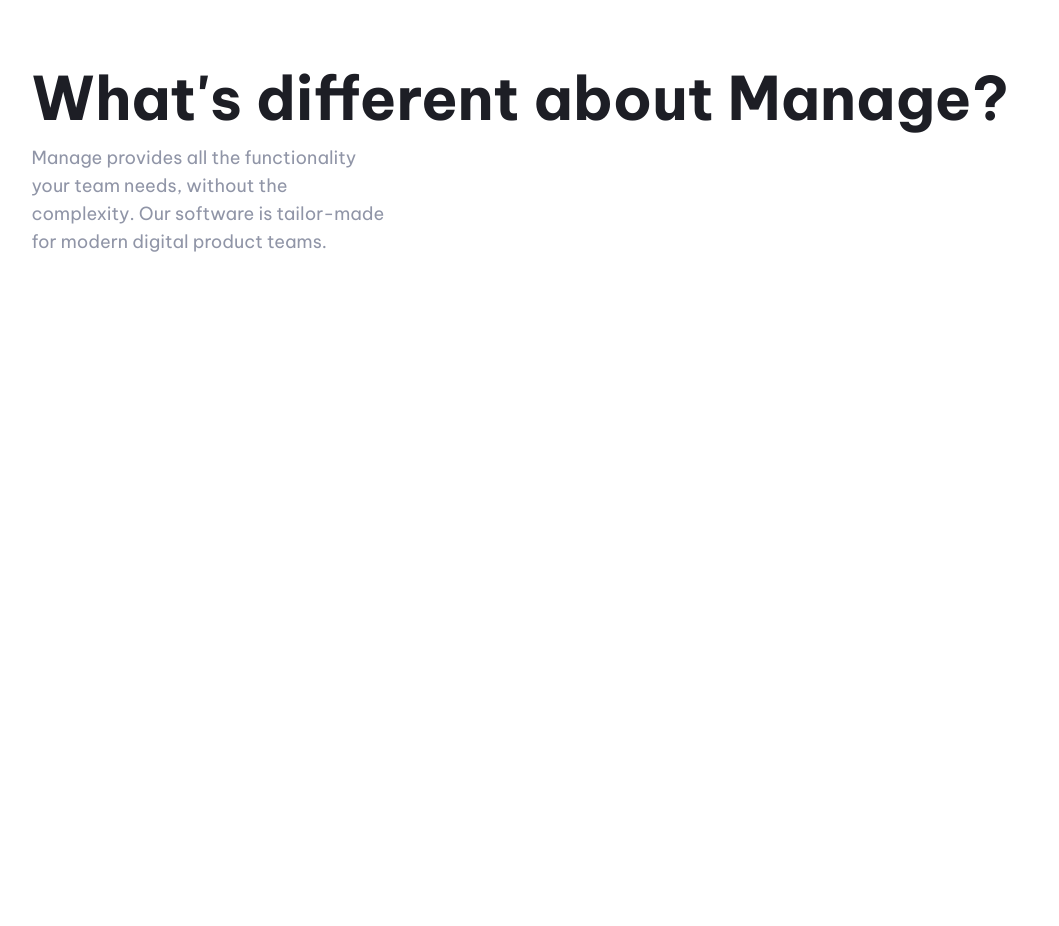
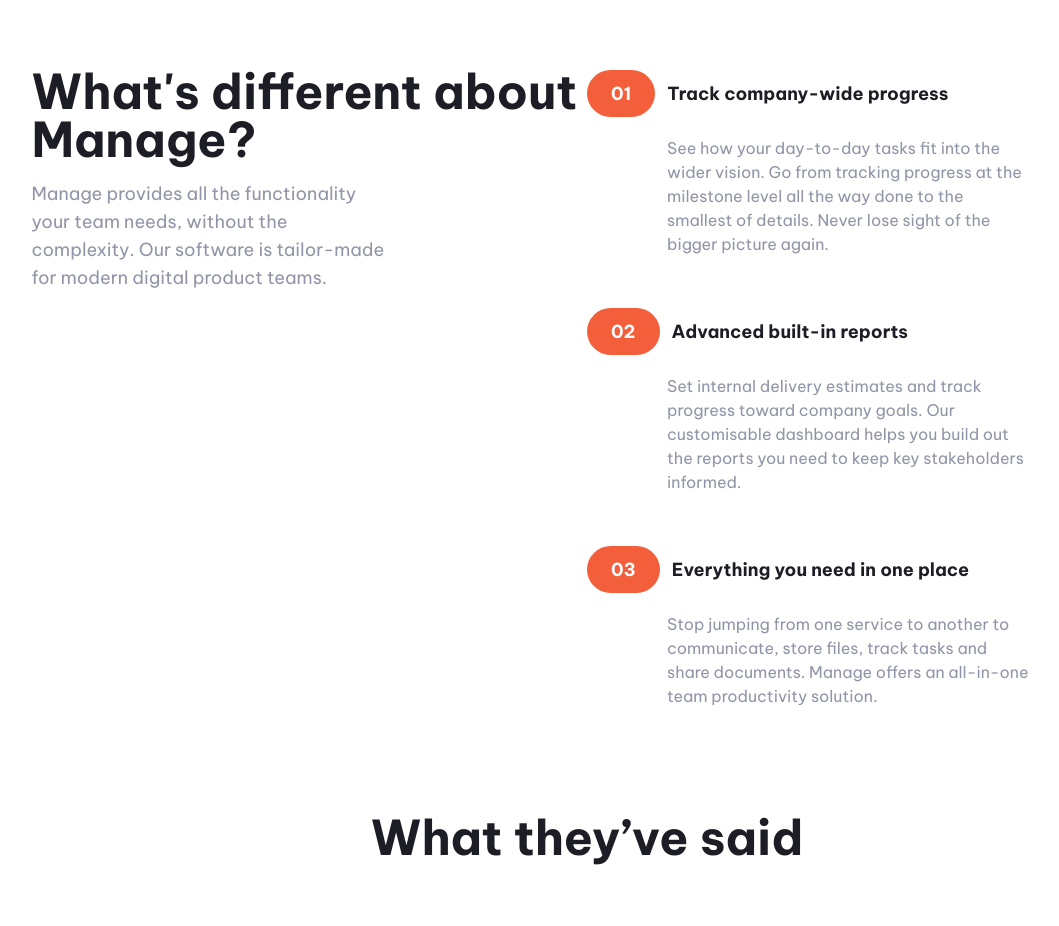
Before and after one commit to Headbwoi/manage-landing-page, a website: page index.html in a window 1280 px wide. Shown: the part 760-1686 px from the top of the page, without its empty margins (53-1112 px from the left). Before the commit the page ends 1048 px from the top, so only its background shows below. Drawn offline with Linux system fonts and the light colour scheme.

Commit message:
finished features section

```diff
--- a/index.html
+++ b/index.html
@@ -86,15 +86,38 @@
       </div>
     </section>
 
+
+
+
     <!-- features section -->
-    <section class="features relative">
+    <section class="features">
 
-      <div class="container">
-        <div class="flex items-center justify-center flex-col lg:flex-row">
+      <div class="container mb-14">
+        <div class="flex items-center justify-center flex-col lg:flex-row lg:items-start">
           <!-- intro-text-about-manage -->
-          <div class="text px-7 text-center lg:px-0 lg:text-left lg:flex-[50%] ">
-            <h1 class="text-veryDarkBlue text-4xl font-bold lg:text-6xl mb-4">What's different about Manage?</h1>
-            <p class="text-darkGrayishBlue font-normal text-lg mb-8 lg:w-[22.625rem] ">Manage provides all the functionality your team needs, without the complexity. Our software is tailor-made for modern digital product teams.</p>
+          <div class="text px-7 text-center lg:px-0 lg:text-left lg:flex-[50%]">
+            <h1 class="text-veryDarkBlue text-4xl font-bold lg:text-5xl mb-4">What's different about Manage?</h1>
+            <p class="text-darkGrayishBlue font-normal text-lg mb-14 lg:w-[22.625rem] ">Manage provides all the functionality your team needs, without the complexity. Our software is tailor-made for modern digital product teams.</p>
+
+          </div>
+          <!-- list about what manage does -->
+          <div class="text text-left pl-7 lg:pl-0 lg:flex-[50%] ">
+
+            <!-- list one -->
+            <div class="mb-[3.125rem]">
+                <p class="bg-veryPaleRed text-veryDarkBlue py-3 text-lg font-bold rounded-l-full mb-4 lg:bg-opacity-0"><span class="bg-brightRed mr-3 rounded-full py-3 px-6 text-lg text-veryLightGray font-bold ">01</span>Track company-wide progress</p>
+                <p class="text-darkGrayishBlue pr-5 lg:ml-20 lg:pr-28 ">See how your day-to-day tasks fit into the wider vision. Go from tracking progress at the milestone level all the way done to the smallest of details. Never lose sight of the bigger picture again.</p>
+            </div>
+            <!-- list two -->
+            <div class="mb-[3.125rem]">
+                <p class="bg-veryPaleRed text-veryDarkBlue py-3 text-lg font-bold rounded-l-full mb-4 lg:bg-opacity-0"><span class="bg-brightRed mr-3 rounded-full py-3 px-6 text-lg text-veryLightGray font-bold ">02</span>Advanced built-in reports</p>
+                <p class="text-darkGrayishBlue pr-5 lg:ml-20 lg:pr-28 ">Set internal delivery estimates and track progress toward company goals. Our customisable dashboard helps you build out the reports you need to keep key stakeholders informed.</p>
+            </div>
+            <!-- list three -->
+            <div class="mb-[3.125rem]">
+                <p class="bg-veryPaleRed text-veryDarkBlue py-3 text-lg font-bold rounded-l-full mb-4 lg:bg-opacity-0"><span class="bg-brightRed mr-3 rounded-full py-3 px-6 text-lg text-veryLightGray font-bold ">03</span>Everything you need in one place</p>
+                <p class="text-darkGrayishBlue pr-5 lg:ml-20 lg:pr-28 ">Stop jumping from one service to another to communicate, store files, track tasks and share documents. Manage offers an all-in-one team productivity solution.</p>
+            </div>
 
           </div>
       </div>
@@ -102,29 +125,27 @@
 
     </section>
 
+    <!-- testimonial section-->
+    <!-- relative before:absolute before:hidden lg:before:block lg:before:bg-veryPaleRed lg:before:rotate-45 lg:before:rounded-t-full lg:before:-z-10 lg:before:top-80 lg:before:-left-40 lg:before:w-[25rem] lg:before:h-[35.8125rem] -->
+
+    <section class="testimonial">
+
+      <div class="container">
+
+        <div class="heading text-center">
+          <h1 class="text-veryDarkBlue text-4xl font-bold lg:text-5xl mb-14 lg:mb-16">What they’ve said</h1>
+        </div>
+
+
+        <div class="flex items-center justify-center flex-col lg:flex-row">
+
+        </div>
+      </div>
+    </section>
+
   </main>
 
   <!--
-
-  01
-  Track company-wide progress
-  See how your day-to-day tasks fit into the wider vision. Go from
-  tracking progress at the milestone level all the way done to the
-  smallest of details. Never lose sight of the bigger picture again.
-
-  02
-  Advanced built-in reports
-  Set internal delivery estimates and track progress toward company
-  goals. Our customisable dashboard helps you build out the reports
-  you need to keep key stakeholders informed.
-
-  03
-  Everything you need in one place
-  Stop jumping from one service to another to communicate, store files,
-  track tasks and share documents. Manage offers an all-in-one team
-  productivity solution.
-
-  What they’ve said
 
   Anisha Li
   “Manage has supercharged our team’s workflow. The ability to maintain
```
Also changed, not shown: public/output.css.
